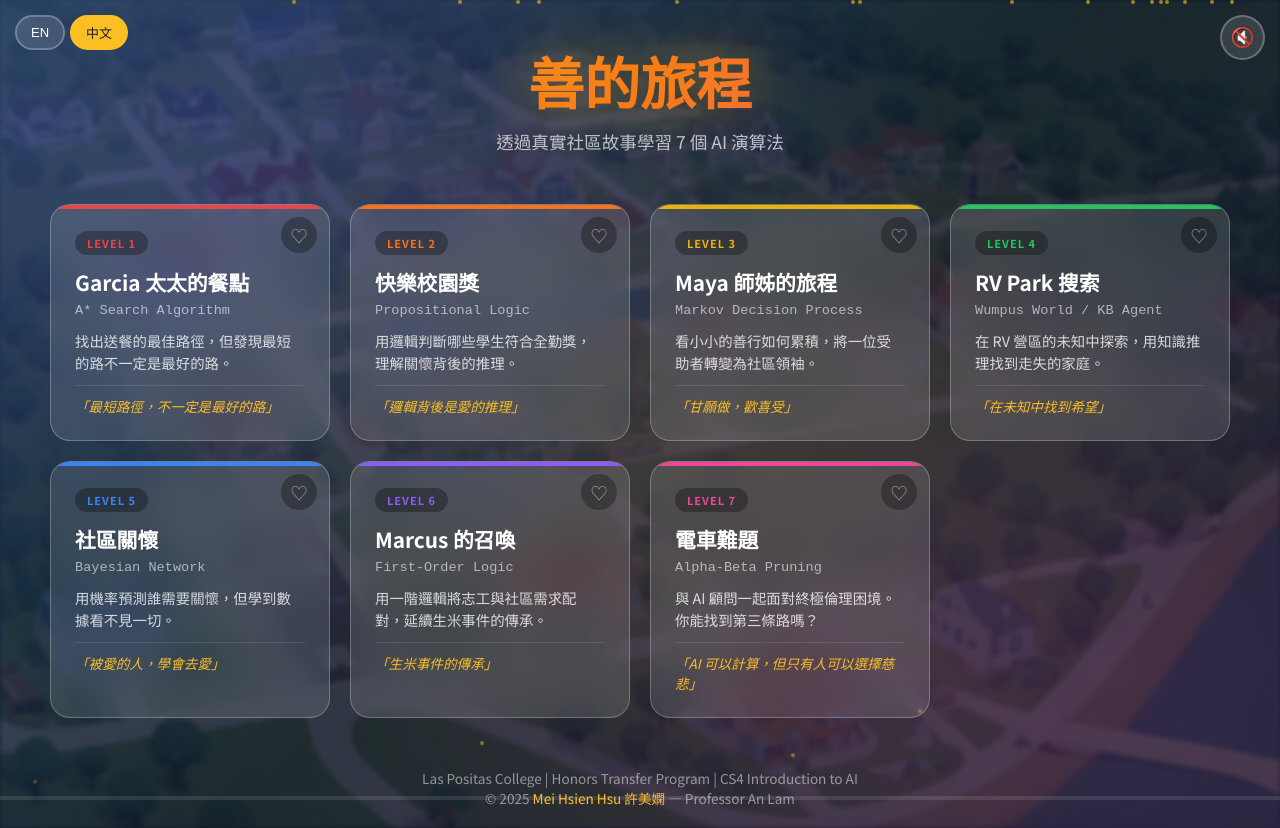
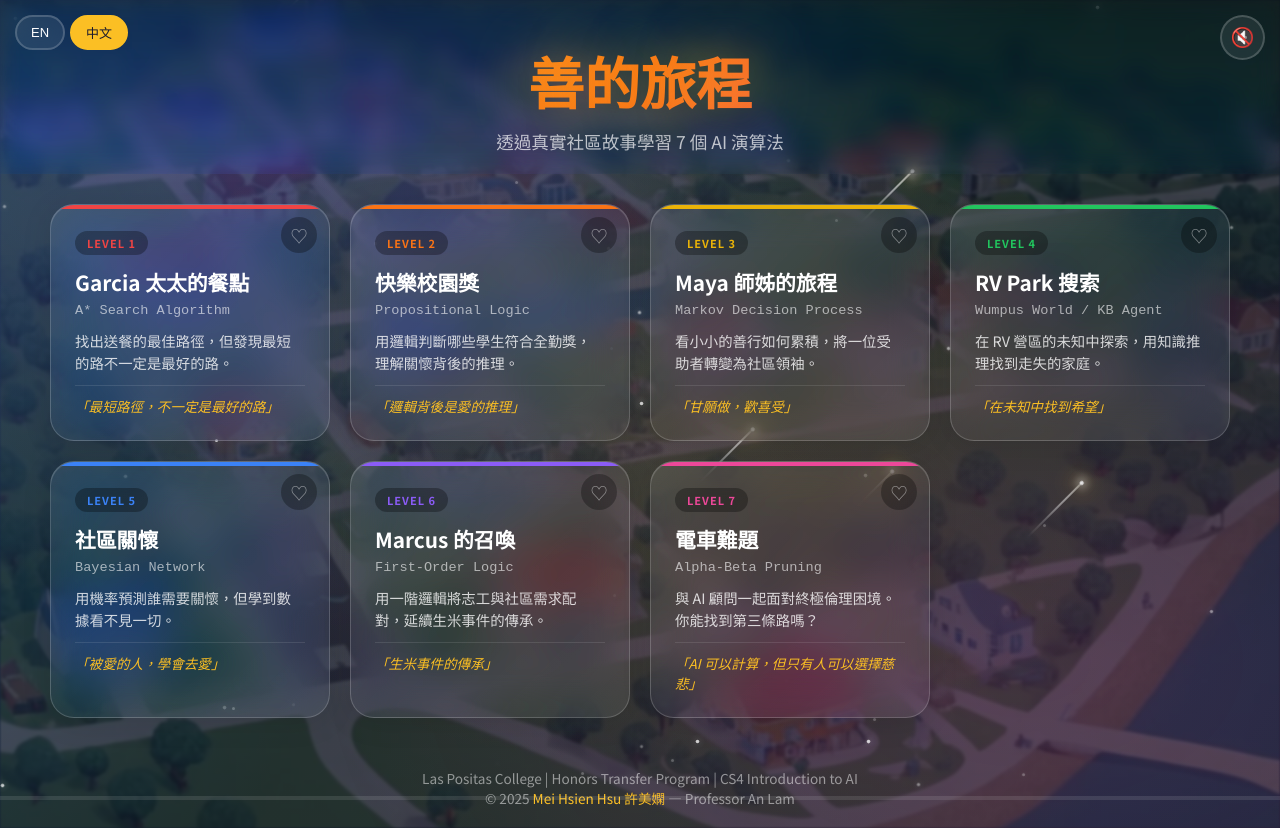
Before and after one commit to AAdl11/journey-of-kindness, a plain HTML site: page index.html in a window 1280 px wide. Both pictures are taken after a click on the button "跳過 →". Drawn offline with Linux system fonts and the light colour scheme.

Commit message:
Add Apple frosted glass style + meteor shower effect to homepage

```diff
--- a/index.html
+++ b/index.html
@@ -11,9 +11,10 @@
         * { margin: 0; padding: 0; box-sizing: border-box; }
 
         :root {
-            --glass-bg: rgba(255, 255, 255, 0.12);
-            --glass-border: rgba(255, 255, 255, 0.25);
-            --glass-shadow: 0 8px 32px rgba(0, 0, 0, 0.3);
+            --glass-bg: rgba(255, 255, 255, 0.08);
+            --glass-border: rgba(255, 255, 255, 0.18);
+            --glass-shadow: 0 8px 32px rgba(0, 0, 0, 0.4);
+            --glass-blur: 20px;
             --gold: #fbbf24;
             --pink: #ec4899;
             --purple: #8b5cf6;
@@ -100,8 +101,8 @@
             right: 0;
             bottom: 0;
             background: url('assets/images/hunters_point_map.png') center center / cover no-repeat;
-            opacity: 0.15;
-            filter: blur(2px);
+            opacity: 0.25;
+            filter: blur(1px) brightness(0.8);
         }
 
         /* Animated gradient overlay */
@@ -123,12 +124,18 @@
             50% { opacity: 1; }
         }
 
-        /* Header */
+        /* Apple-style Frosted Header */
         .header {
             position: relative;
             z-index: 10;
             text-align: center;
             padding: 40px 20px 20px;
+            background: linear-gradient(180deg,
+                rgba(0, 0, 0, 0.3) 0%,
+                rgba(0, 0, 0, 0.1) 70%,
+                transparent 100%);
+            backdrop-filter: blur(10px) saturate(180%);
+            -webkit-backdrop-filter: blur(10px) saturate(180%);
         }
 
         .game-title {
@@ -220,18 +227,24 @@
             padding: 10px;
         }
 
-        /* Glass Card */
+        /* Apple-style Glass Card */
         .level-card {
             position: relative;
-            background: var(--glass-bg);
-            backdrop-filter: blur(20px);
-            -webkit-backdrop-filter: blur(20px);
+            background: linear-gradient(135deg,
+                rgba(255, 255, 255, 0.1) 0%,
+                rgba(255, 255, 255, 0.05) 50%,
+                rgba(255, 255, 255, 0.08) 100%);
+            backdrop-filter: blur(var(--glass-blur)) saturate(180%);
+            -webkit-backdrop-filter: blur(var(--glass-blur)) saturate(180%);
             border: 1px solid var(--glass-border);
-            border-radius: 20px;
+            border-radius: 24px;
             padding: 24px;
             cursor: pointer;
             transition: all 0.4s cubic-bezier(0.175, 0.885, 0.32, 1.275);
             overflow: hidden;
+            box-shadow:
+                0 4px 30px rgba(0, 0, 0, 0.1),
+                inset 0 1px 0 rgba(255, 255, 255, 0.15);
         }
 
         .level-card::before {
@@ -376,7 +389,51 @@
             text-decoration: none;
         }
 
-        /* Floating particles */
+        /* Meteor shower effect */
+        .meteors {
+            position: absolute;
+            top: 0;
+            left: 0;
+            right: 0;
+            bottom: 0;
+            pointer-events: none;
+            overflow: hidden;
+        }
+        .meteor {
+            position: absolute;
+            width: 2px;
+            height: 80px;
+            background: linear-gradient(to bottom, rgba(255,255,255,0.9), rgba(255,255,255,0.4), transparent);
+            border-radius: 50%;
+            animation: meteorFall linear infinite;
+            opacity: 0;
+        }
+        .meteor::before {
+            content: '';
+            position: absolute;
+            top: 0;
+            left: 50%;
+            transform: translateX(-50%);
+            width: 4px;
+            height: 4px;
+            background: white;
+            border-radius: 50%;
+            box-shadow: 0 0 10px 2px rgba(255,255,255,0.8), 0 0 20px 4px rgba(251,191,36,0.5);
+        }
+        @keyframes meteorFall {
+            0% {
+                transform: translateY(-100px) translateX(0) rotate(45deg);
+                opacity: 0;
+            }
+            5% { opacity: 1; }
+            70% { opacity: 1; }
+            100% {
+                transform: translateY(100vh) translateX(200px) rotate(45deg);
+                opacity: 0;
+            }
+        }
+
+        /* Floating particles (stars) */
         .particles {
             position: absolute;
             top: 0;
@@ -388,17 +445,16 @@
         }
         .particle {
             position: absolute;
-            width: 4px;
-            height: 4px;
-            background: rgba(251, 191, 36, 0.6);
+            width: 3px;
+            height: 3px;
+            background: rgba(255, 255, 255, 0.8);
             border-radius: 50%;
-            animation: float 15s infinite;
+            animation: twinkle 3s ease-in-out infinite;
+            box-shadow: 0 0 6px rgba(255,255,255,0.5);
         }
-        @keyframes float {
-            0%, 100% { transform: translateY(100vh) rotate(0deg); opacity: 0; }
-            10% { opacity: 1; }
-            90% { opacity: 1; }
-            100% { transform: translateY(-100vh) rotate(720deg); opacity: 0; }
+        @keyframes twinkle {
+            0%, 100% { opacity: 0.3; transform: scale(1); }
+            50% { opacity: 1; transform: scale(1.2); }
         }
 
         /* Responsive */
@@ -460,7 +516,10 @@
         <div class="map-background"></div>
         <div class="gradient-overlay"></div>
 
-        <!-- Floating particles -->
+        <!-- Meteor shower -->
+        <div class="meteors" id="meteors"></div>
+
+        <!-- Floating particles (stars) -->
         <div class="particles" id="particles"></div>
 
         <!-- Header -->
@@ -627,6 +686,7 @@
         document.getElementById('video-screen').classList.remove('active');
         document.getElementById('menu-screen').classList.add('active');
         createParticles();
+        createMeteors();
 
         // Try to play background music
         if (soundOn) {
@@ -673,15 +733,46 @@
         window.location.href = `level${level}/index.html`;
     }
 
-    // ========== PARTICLES ==========
+    // ========== METEOR SHOWER ==========
+    function createMeteors() {
+        const container = document.getElementById('meteors');
+        if (!container) return;
+
+        function spawnMeteor() {
+            const meteor = document.createElement('div');
+            meteor.className = 'meteor';
+            meteor.style.left = Math.random() * 100 + '%';
+            meteor.style.top = '-100px';
+            meteor.style.animationDuration = (2 + Math.random() * 2) + 's';
+            meteor.style.animationDelay = '0s';
+            container.appendChild(meteor);
+
+            setTimeout(() => meteor.remove(), 5000);
+        }
+
+        // Spawn meteors periodically
+        setInterval(() => {
+            if (Math.random() > 0.5) spawnMeteor();
+        }, 800);
+
+        // Initial burst
+        for (let i = 0; i < 3; i++) {
+            setTimeout(spawnMeteor, i * 300);
+        }
+    }
+
+    // ========== PARTICLES (STARS) ==========
     function createParticles() {
         const container = document.getElementById('particles');
-        for (let i = 0; i < 20; i++) {
+        if (!container) return;
+
+        for (let i = 0; i < 50; i++) {
             const particle = document.createElement('div');
             particle.className = 'particle';
             particle.style.left = Math.random() * 100 + '%';
-            particle.style.animationDelay = Math.random() * 15 + 's';
-            particle.style.animationDuration = (15 + Math.random() * 10) + 's';
+            particle.style.top = Math.random() * 100 + '%';
+            particle.style.animationDelay = Math.random() * 3 + 's';
+            particle.style.animationDuration = (2 + Math.random() * 2) + 's';
             container.appendChild(particle);
         }
     }
```
